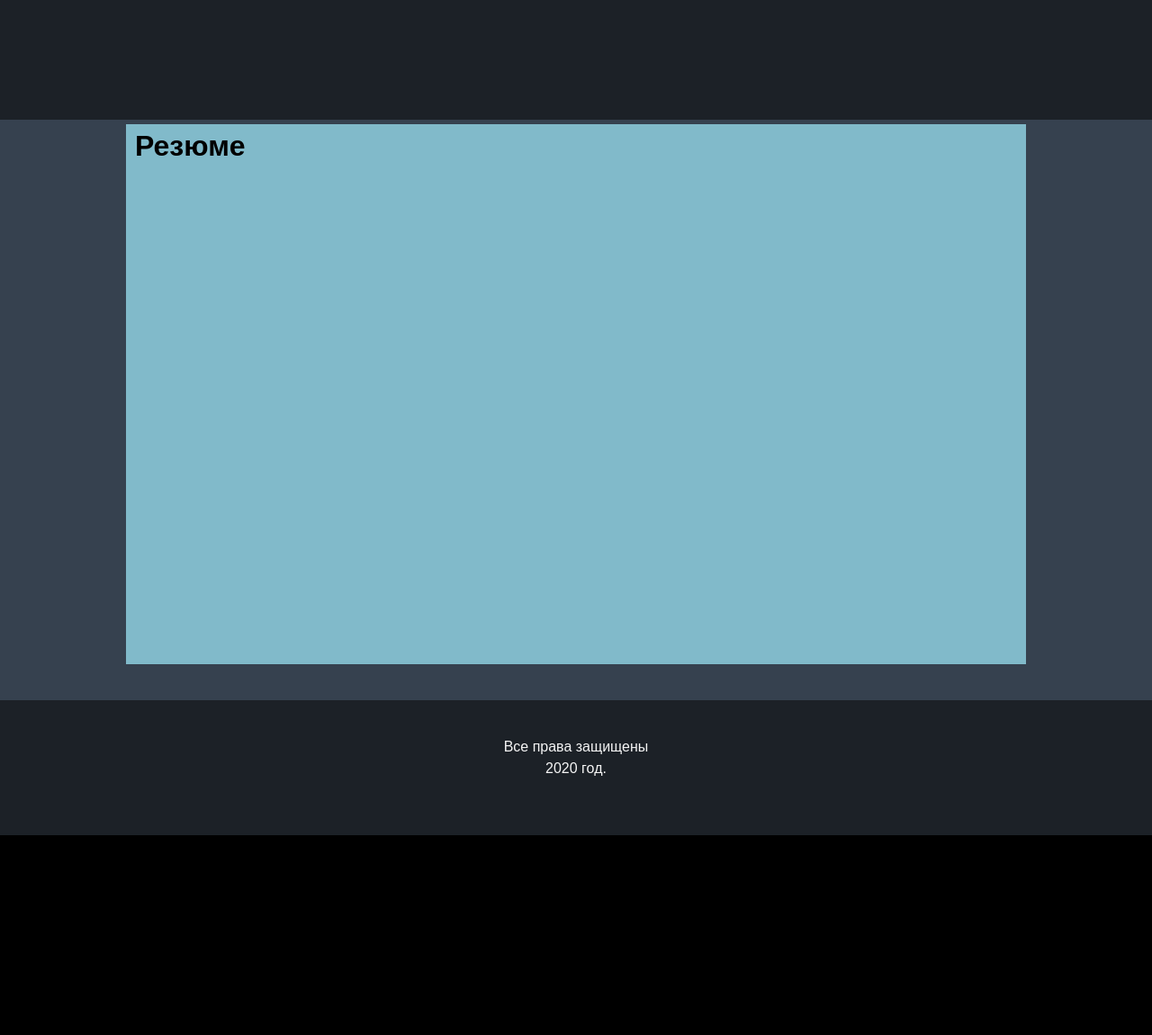
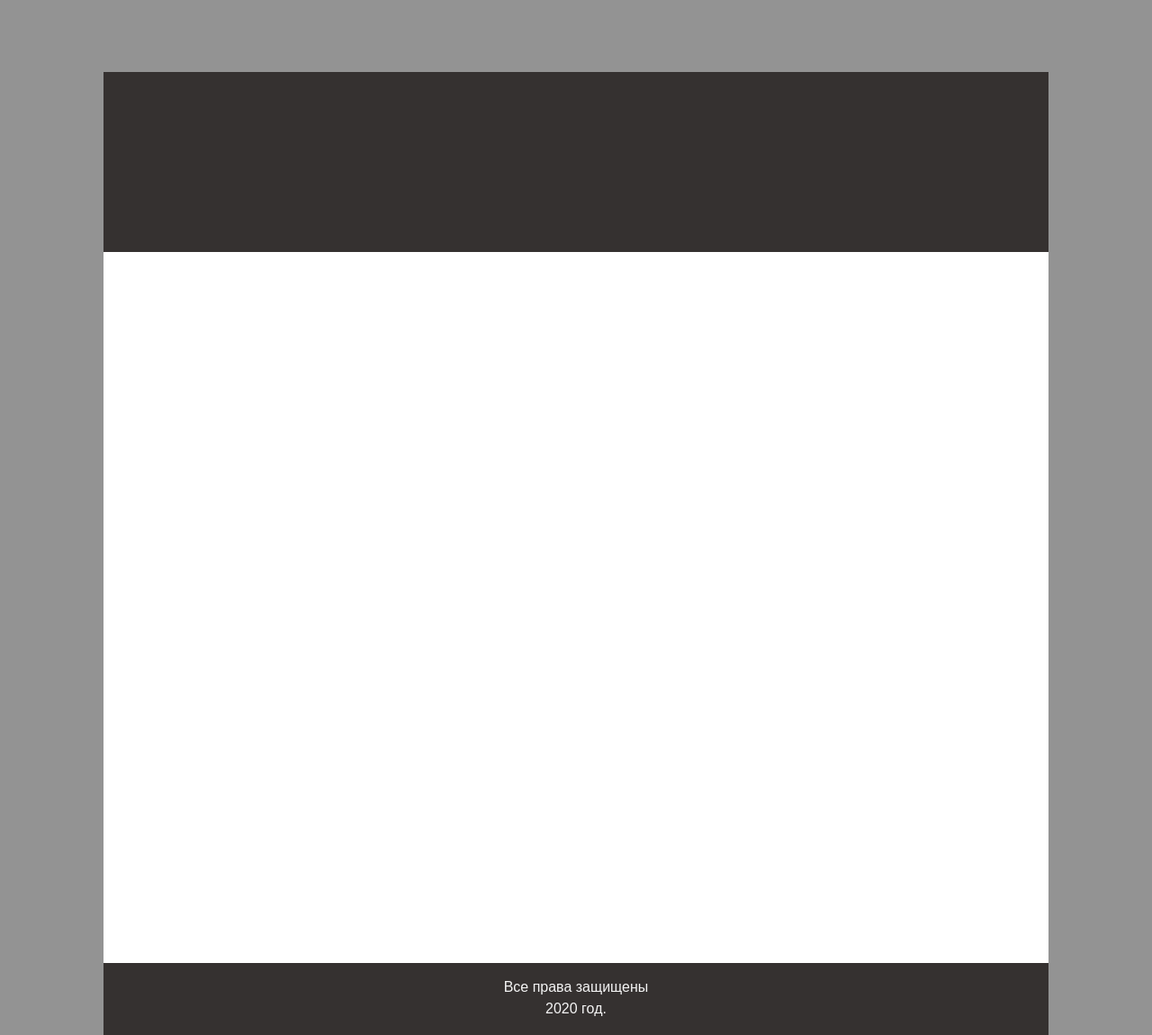
Before and after one commit to SerjDubovik/SerjDubovik.github.io, a plain HTML site: page index.html in a window 1280 px wide. Shown: the whole page at 90% size. Before the commit the page ends 928 px from the top, so only its background shows below. Drawn offline with Linux system fonts and the light colour scheme.

Commit message:
замена стиля на серый

```diff
--- a/css/style.css
+++ b/css/style.css
@@ -13,40 +13,37 @@ body {								/* вот это для закрепления футера вни
   font-family: Arial;
   line-height: 1.5;
 
-  padding: 0px;
+  padding: none;
   height: 100%;
-  background-color: rgb(0,0,0);
+  background-color: #939393;
 }
 
 .wrapper{
 	position: relative;
 	min-height: 100%;
-
 	width: auto;
 	height: auto;
-	/*border: 1px solid black; */
-	background-color: rgb(54, 65, 79);
-
-/*	max-width: 1200px;*/   /* максимальная ширина окошка, а дальше хоть расширяй хоть нет */
+	background-color: #ffffff;
+  max-width: 1050px;   /* максимальная ширина окошка, а дальше хоть расширяй хоть нет */
 	margin: auto;					/* выставляет врапер по центру страницы */
-	margin-top: none;
+	margin-top: 80px;
 	padding-top: none;
  }
 
 
  .header{
-	background-color: rgb(28, 33, 39);
-	height: auto;
+	background-color:#353130;
+  height: auto;
 }
 
 .header_box{
-  background-color: rgb(28, 33, 39);
-  height: 133px;
+  background-color:#353130;
+  height: 200px;
   margin: auto;
-  margin-top: 0px;
-  margin-bottom: 0px;
-  width: auto;
-  max-width: 1000px;
+  margin-top: none;
+  margin-bottom: none;
+  /*width: auto;*/
+  max-width: 1050px;
   position: relative;				/* relative нужен чтоб отобразить меню внизу шапки */
 }
 
@@ -54,31 +51,32 @@ body {								/* вот это для закрепления футера вни
   height: 80px;
   width: 80px;
   float: left;
-  margin: 0px;
-  margin-top: 0px;
-  margin-bottom: 0px;
+  margin: none;
+  margin-top: none;
+  margin-bottom: none;
   margin-right: 30px;
 }
 
 
 .main{
-  background-color: rgb(54, 65, 79);
-  /*background: url("image/home/background_home_2.jpg");*/
+  background-color:#ffffff;
+  max-width: 1050x;   /* максимальная ширина окошка, а дальше хоть расширяй хоть нет */
   border-top: none;
   height: auto;
-	padding: 5px;					      /* отступ внутри блока */
+  margin: none;
+	padding: none;					      /* отступ внутри блока */
 	padding-bottom: 190px;			/* отступ внутри блока внизу. должен быть не меньше чем футер */
 }
 
 .row{
-  background-color: rgb(129, 186, 202);  /* 94, 182, 206 */
+  background-color: #ffffff;
   max-width: 1000px;   /* максимальная ширина окошка, а дальше хоть расширяй хоть нет */
   /*opacity: 10%;*/
   width: auto;
   height: auto;
   margin: auto;
   padding: 10px;
-  padding-top: 0px;
+  padding-top: none;
   overflow: auto;
 }
 
@@ -88,18 +86,17 @@ body {								/* вот это для закрепления футера вни
 	position: absolute;
   text-align: center;
   color:rgb(245, 245, 245);
-	background-color: rgb(28, 33, 39);
+	background-color: #353130;
 
-	/*border-top: 1px solid black;*/
 	border-bottom: none;
 	border-left: none;
 	border-right: none;
 
-  padding: 40px;
+  padding: 15px;
 
-	margin: 0;
-	left: 0;
-	bottom: 0;
+	margin: none;
+	left: none;
+	bottom: none;
 	width: 100%;
-	height: 150px;
+	height: 80px;
 }
--- a/index.html
+++ b/index.html
@@ -22,7 +22,7 @@
       <div class="main">
         <div class="row" style="min-height: 600px;">
 
-          <h1>Резюме</h1>
+
 
         </div><!-- закрывает row -->
 
```
